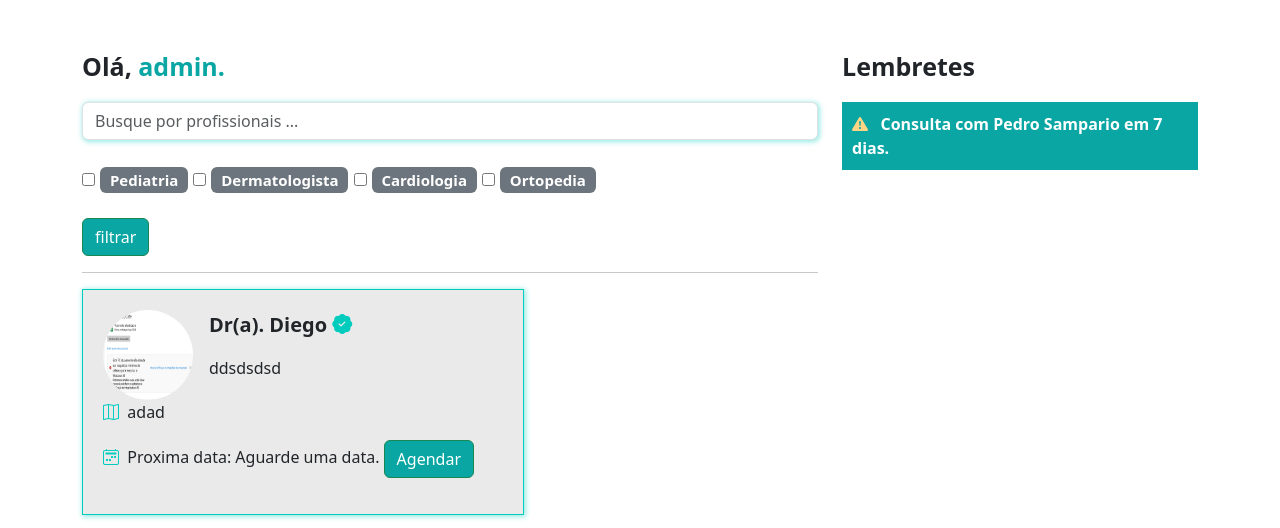
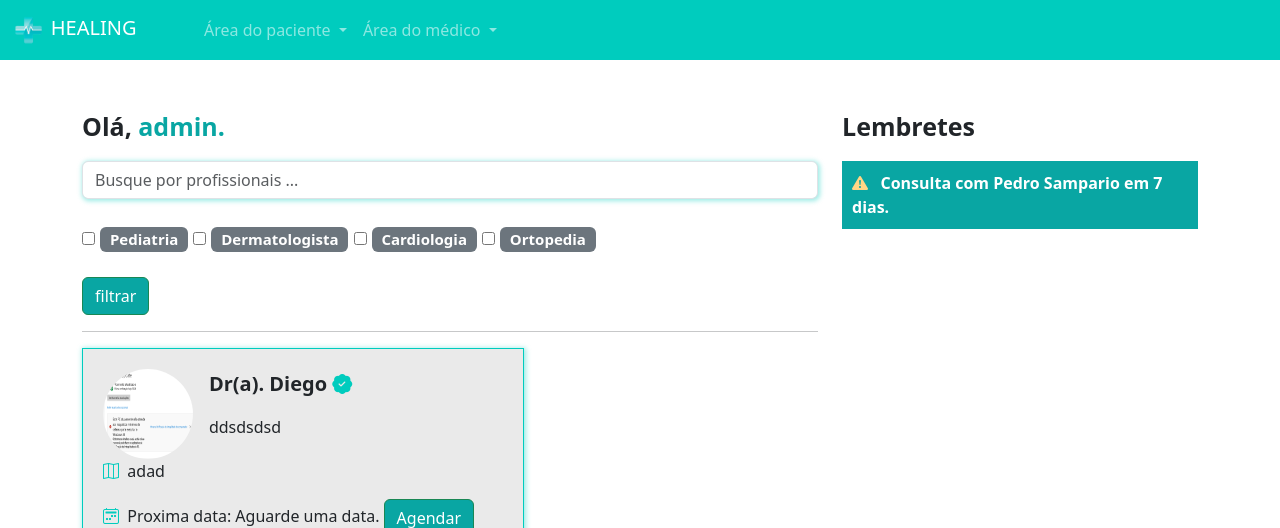
Before and after one commit to diegolealma/healing, a Django app: page /pacientes/home/ in a window 1280 px wide. Shown: the top 528 px of the page. Run offline with Django 5.2, Linux system fonts and the light colour scheme; a user stored in the database is signed in; data comes from the database, SQL or seed files in the repository; parts of the project's set-up code (start-up, migrations or seed data) failed here and were passed over.

Commit message:
Acessar Consulta -Paciente

```diff
--- a/medico/templates/abrir_horario.html
+++ b/medico/templates/abrir_horario.html
@@ -6,6 +6,7 @@
     <link rel="stylesheet" href="{% static 'medicos/css/cadastro_medico.css' %}">
 {% endblock 'head' %}
 {% block 'body' %}
+{% include "partials/navbar.html" %}
     <div class="container">
         <br><br>
         <div class="row">
--- a/medico/templates/cadastro_medico.html
+++ b/medico/templates/cadastro_medico.html
@@ -5,6 +5,7 @@
     <link rel="stylesheet" href="{% static 'medicos/css/cadastro_medico.css' %}">
 {% endblock 'head' %}
 {% block 'body' %}
+{% include "partials/navbar.html" %}
 <div class="container">
     <br>
     <br>
--- a/medico/templates/consultas_medico.html
+++ b/medico/templates/consultas_medico.html
@@ -8,6 +8,7 @@
     <link rel="stylesheet" href="https://cdn.jsdelivr.net/npm/bootstrap-icons@1.11.3/font/bootstrap-icons.min.css">
 {% endblock 'head' %}
 {% block 'body' %}
+{% include "partials/navbar.html" %}
     <div class="container">
         <br>
         {% if messages %}
--- a/medico/views.py
+++ b/medico/views.py
@@ -1,6 +1,6 @@
 from django.shortcuts import render, redirect
 # from django.contrib.auth.decorators import login_required
-from .models import Especialidades, DadosMedico, is_medico, DatasAbertas
+from .models import Especialidades, DadosMedico, is_medico, DatasAbertas, is_medico
 from django.contrib import messages
 from django.contrib.messages import constants
 from datetime import datetime, timedelta
@@ -18,7 +18,7 @@ def cadastro_medico(request):
 
     if request.method == "GET":
         especialidades = Especialidades.objects.all()
-        return render(request, 'cadastro_medico.html', {'especialidades': especialidades})
+        return render(request, 'cadastro_medico.html', {'especialidades': especialidades, 'is_medico': is_medico(request.user)})
     elif request.method == "POST":
         crm = request.POST.get('crm')
         nome = request.POST.get('nome')
@@ -65,7 +65,7 @@ def abrir_horario(request):
     if request.method == "GET":
         dados_medicos = DadosMedico.objects.get(user=request.user)
         datas_abertas = DatasAbertas.objects.filter(user=request.user)
-        return render(request, 'abrir_horario.html', {'dados_medicos': dados_medicos, 'datas_abertas': datas_abertas})
+        return render(request, 'abrir_horario.html', {'dados_medicos': dados_medicos, 'datas_abertas': datas_abertas, 'is_medico': is_medico(request.user)})
     elif request.method == "POST":
         data = request.POST.get('data')
         data_formatada = datetime.strptime(data, "%Y-%m-%dT%H:%M")
--- a/paciente/templates/escolher_horario.html
+++ b/paciente/templates/escolher_horario.html
@@ -8,6 +8,7 @@
     <link rel="stylesheet" href="https://cdn.jsdelivr.net/npm/bootstrap-icons@1.11.3/font/bootstrap-icons.min.css">
 {% endblock 'head' %}
 {% block 'body' %}
+{% include "partials/navbar.html" %}
     <div class="container">
         <br><br>
         <div class="row">
--- a/paciente/templates/home.html
+++ b/paciente/templates/home.html
@@ -8,6 +8,9 @@
     <link rel="stylesheet" href="https://cdn.jsdelivr.net/npm/bootstrap-icons@1.11.3/font/bootstrap-icons.min.css">
 {% endblock 'head' %}
 {% block 'body' %}
+
+{% include "partials/navbar.html" %}
+
 <br><br>
 <div class="container">
     <div class="row">
--- a/paciente/templates/minhas_consultas.html
+++ b/paciente/templates/minhas_consultas.html
@@ -8,6 +8,7 @@
     <link rel="stylesheet" href="https://cdn.jsdelivr.net/npm/bootstrap-icons@1.11.3/font/bootstrap-icons.min.css">
 {% endblock 'head' %}
 {% block 'body' %}
+{% include "partials/navbar.html" %}
     <div class="container">
         <br>
         <h2><span class="color-dark">Suas consultas</span></h2>
--- a/paciente/views.py
+++ b/paciente/views.py
@@ -1,5 +1,5 @@
 from django.shortcuts import render, redirect
-from medico.models import DadosMedico, Especialidades, DatasAbertas
+from medico.models import DadosMedico, Especialidades, DatasAbertas, is_medico
 from datetime import datetime
 from .models import Consulta
 from django.contrib import messages
@@ -18,7 +18,7 @@ def home(request):
 
     especialidades = Especialidades.objects.all()
 
-    return render(request, 'home.html', {'medicos': medicos, 'especialidades': especialidades})
+    return render(request, 'home.html', {'medicos': medicos, 'especialidades': especialidades, 'is_medico': is_medico(request.user) })
 
 
 def escolher_horario(request, id_dados_medicos):
@@ -26,7 +26,7 @@ def escolher_horario(request, id_dados_medicos):
         medico = DadosMedico.objects.get(id=id_dados_medicos)
         datas_abertas = DatasAbertas.objects.filter(user=medico.user).filter(
             data__gte=datetime.now()).filter(agendado=False)
-        return render(request, 'escolher_horario.html', {'medico': medico, 'datas_abertas': datas_abertas})
+        return render(request, 'escolher_horario.html', {'medico': medico, 'datas_abertas': datas_abertas, 'is_medico': is_medico(request.user)})
 
 def agendar_horario(request, id_data_aberta):
     if request.method == "GET":
@@ -46,4 +46,4 @@ def minhas_consultas(request):
     if request.method == "GET":
         #TODO: desenvolver filtros
         minhas_consultas = Consulta.objects.filter(paciente=request.user).filter(data_aberta__data__gte=datetime.now())
-        return render(request, 'minhas_consultas.html', {'minhas_consultas': minhas_consultas})
+        return render(request, 'minhas_consultas.html', {'minhas_consultas': minhas_consultas, 'is_medico': is_medico(request.user)})
--- /dev/null
+++ b/templates/partials/navbar.html
@@ -0,0 +1,37 @@
+{% load static %}
+<nav class="navbar navbar-expand-lg navbar-dark bg-color-dark">
+    <div class="container-fluid">
+      <a class="navbar-brand" href="#"><img src="{% static 'geral/img/logo.png' %}" width="20%" alt="">&nbspHEALING</a>
+      <button class="navbar-toggler" type="button" data-bs-toggle="collapse" data-bs-target="#navbarNav" aria-controls="navbarNav" aria-expanded="false" aria-label="Toggle navigation">
+        <span class="navbar-toggler-icon"></span>
+      </button>
+      <div class="collapse navbar-collapse" id="navbarNav">
+        <ul class="navbar-nav">
+            <li class="nav-item dropdown">
+                <a class="nav-link dropdown-toggle" href="#" id="navbarDropdownMenuLink" role="button" data-bs-toggle="dropdown" aria-expanded="false">
+                  Área do paciente
+                </a>
+                <ul class="dropdown-menu" aria-labelledby="navbarDropdownMenuLink">
+                  <li><a class="dropdown-item" href="{% url 'home' %}">Home</a></li>
+                  <li><a class="dropdown-item" href="{% url 'minhas_consultas' %}">Minhas consultas</a></li>
+                </ul>
+            </li>
+            {% if is_medico %}
+                <li class="nav-item dropdown">
+                    <a class="nav-link dropdown-toggle" href="#" id="navbarDropdownMenuLink" role="button" data-bs-toggle="dropdown" aria-expanded="false">
+                        Área do médico
+                    </a>
+                    <ul class="dropdown-menu" aria-labelledby="navbarDropdownMenuLink">
+                        <li><a class="dropdown-item" href="{% url 'abrir_horario' %}">Abrir horários</a></li>
+                        <li><a class="dropdown-item" href="{% url 'consultas_medico' %}">Suas consultas</a></li>
+                    </ul>
+                </li>
+            {% else %}
+                <li class="nav-item">
+                    <a class="nav-link" href="{% url 'cadastro_medico' %}">Sou médico</a>
+                </li>
+            {% endif %}
+        </ul>
+      </div>
+    </div>
+  </nav>
```
